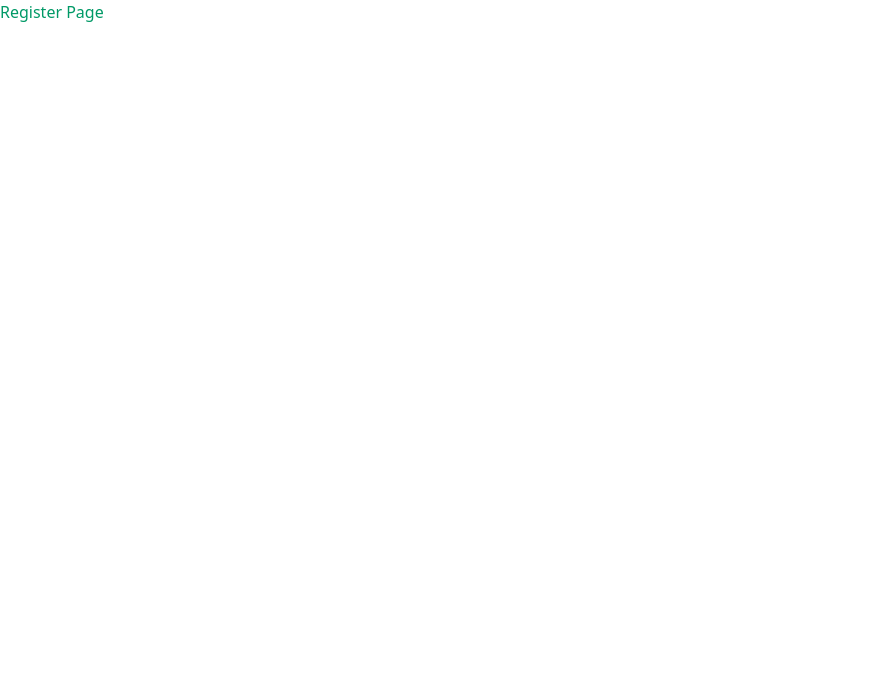
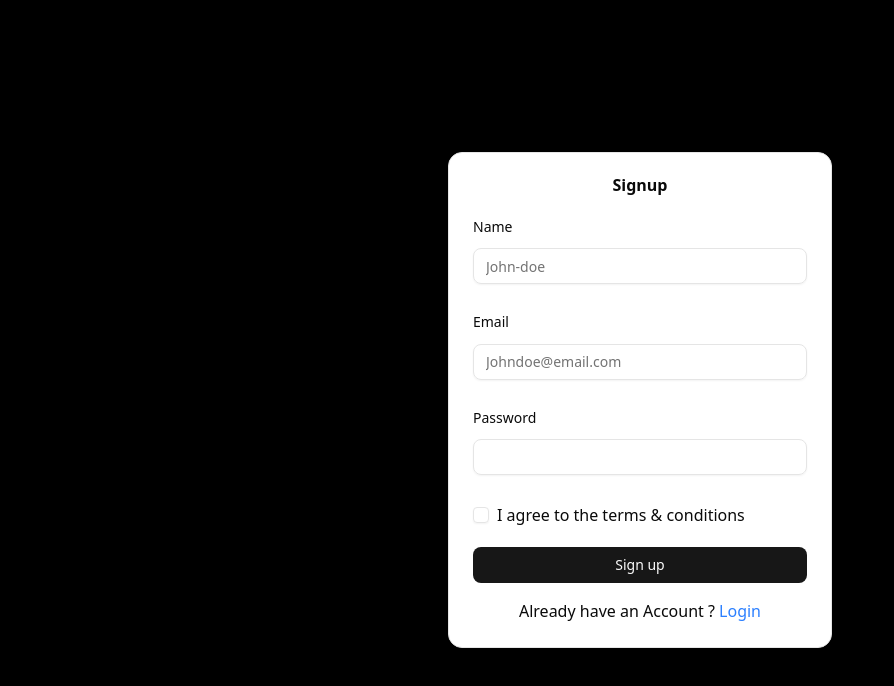
Before and after one commit to Ervishalpathak7/StreamKaro-frontend, a React (Vite) app: page /register in a window 1280 px wide. Shown: the top 686 px of the page, without its empty margins (0-894 px from the left). Built offline with nearby package versions, Linux system fonts and the light colour scheme.

Commit message:
add register page

```diff
--- a/src/components/ui/checkbox.jsx
+++ b/src/components/ui/checkbox.jsx
@@ -12,7 +12,7 @@ function Checkbox({
     <CheckboxPrimitive.Root
       data-slot="checkbox"
       className={cn(
-        "peer border-input dark:bg-input/30 data-[state=checked]:bg-primary data-[state=checked]:text-primary-foreground dark:data-[state=checked]:bg-primary data-[state=checked]:border-primary focus-visible:border-ring focus-visible:ring-ring/50 aria-invalid:ring-destructive/20 dark:aria-invalid:ring-destructive/40 aria-invalid:border-destructive size-4 shrink-0 rounded-lg border shadow-xs transition-shadow outline-none focus-visible:ring-[3px] disabled:cursor-not-allowed disabled:opacity-50",
+        "peer border-input dark:bg-input/30 data-[state=checked]:bg-primary data-[state=checked]:text-primary-foreground dark:data-[state=checked]:bg-primary data-[state=checked]:border-primary focus-visible:border-ring focus-visible:ring-ring/50 aria-invalid:ring-destructive/20 dark:aria-invalid:ring-destructive/40 aria-invalid:border-destructive size-4 shrink-0 rounded-[4px] border shadow-xs transition-shadow outline-none focus-visible:ring-[3px] disabled:cursor-not-allowed disabled:opacity-50",
         className
       )}
       {...props}>
--- a/src/pages/register.jsx
+++ b/src/pages/register.jsx
@@ -1,8 +1,149 @@
+import * as z from "zod";
+import { useForm , Controller} from "react-hook-form";
+import { zodResolver } from "@hookform/resolvers/zod";
+import { Input } from "@/components/ui/input";
+import { Button } from "@/components/ui/button";
+import { Checkbox } from "@/components/ui/checkbox";
+import { NavLink } from "react-router-dom";
+
+import {
+  Card,
+  CardHeader,
+  CardTitle,
+  CardFooter,
+  CardContent,
+} from "@/components/ui/card";
+
+import {
+  Field,
+  FieldLabel,
+  FieldGroup,
+  FieldError,
+} from "@/components/ui/field";
+
+/* ---------------- Schema ---------------- */
+const registerFormSchema = z.object({
+  name: z
+    .string()
+    .min(3, "Name must be at least 3 characters")
+    .max(20, "Name must be at most 20 characters"),
+  email: z.email("Invalid email address").toLowerCase(),
+  password: z
+    .string()
+    .min(6, "Password must be at least 6 characters")
+    .max(20, "Password must be at most 20 characters"),
+  terms: z.literal(true, {
+    error: "You must accept the terms",
+  }),
+});
+
+const onSubmit = async (data) => {
+  console.log(data);
+};
+
 function RegisterPage() {
+  const {
+    register,
+    handleSubmit,
+    control,
+    formState: { errors, isSubmitting },
+  } = useForm({
+    resolver: zodResolver(registerFormSchema),
+    defaultValues: {
+      name: "",
+      email: "",
+      password: "",
+      terms: false,
+    },
+    mode: "onSubmit",
+  });
+
   return (
-    <>
-      <div className="flex text-emerald-600"> Register  Page</div>
-    </>
+    <div className=" bg-black min-h-screen flex justify-center items-center p-4">
+      <Card className="w-full max-w-sm">
+        <CardHeader className="flex justify-center">
+          <CardTitle>Signup</CardTitle>
+        </CardHeader>
+
+        <form onSubmit={handleSubmit(onSubmit)}>
+          <CardContent>
+            <FieldGroup>
+              {/* Name */}
+              <Field data-invalid={!!errors.name}>
+                <FieldLabel htmlFor="name">Name</FieldLabel>
+                <Input
+                  id="name"
+                  type="text"
+                  autoComplete="name"
+                  placeholder="John-doe"
+                  aria-invalid={!!errors.name}
+                  {...register("name")}
+                />
+                {errors.name && <FieldError errors={[errors.name]} />}
+              </Field>
+
+              {/* Email */}
+              <Field data-invalid={!!errors.email}>
+                <FieldLabel htmlFor="email">Email</FieldLabel>
+                <Input
+                  id="email"
+                  type="email"
+                  autoComplete="email"
+                  placeholder="Johndoe@email.com"
+                  aria-invalid={!!errors.email}
+                  {...register("email")}
+                />
+                {errors.email && <FieldError errors={[errors.email]} />}
+              </Field>
+
+              {/* Password */}
+              <Field data-invalid={!!errors.password}>
+                <FieldLabel htmlFor="password">Password</FieldLabel>
+                <Input
+                  id="password"
+                  type="password"
+                  autoComplete="new-password"
+                  aria-invalid={!!errors.password}
+                  {...register("password")}
+                />
+                {errors.password && <FieldError errors={[errors.password]} />}
+              </Field>
+
+              {/* Terms */}
+              <Controller
+                name="terms"
+                control={control}
+                render={({ field }) => (
+                  <Field data-invalid={!!errors.terms}>
+                    <label className="flex items-center gap-2">
+                      <Checkbox
+                        checked={field.value}
+                        onCheckedChange={(value) =>
+                          field.onChange(value === true)
+                        }
+                      />
+                      I agree to the terms & conditions
+                    </label>
+                    {errors.terms && <FieldError errors={[errors.terms]} />}
+                  </Field>
+                )}
+              />
+            </FieldGroup>
+          </CardContent>
+          <CardFooter className="mt-5 flex flex-col gap-4">
+            <Button className="w-full" type="submit" disabled={isSubmitting}>
+              {isSubmitting ? "Signing up..." : "Sign up"}
+            </Button>
+            <span>
+              Already have an Account ?{" "}
+              <NavLink className="text-blue-500" to="/login">
+                Login
+              </NavLink>
+            </span>
+          </CardFooter>
+        </form>
+      </Card>
+    </div>
   );
 }
 
```
